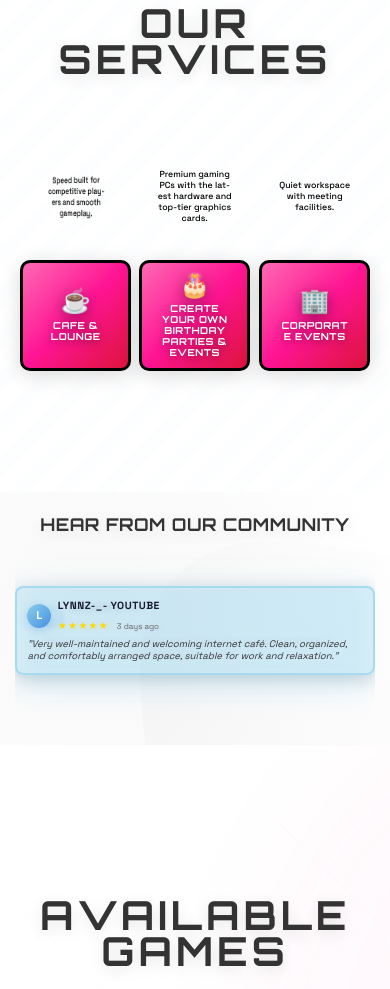
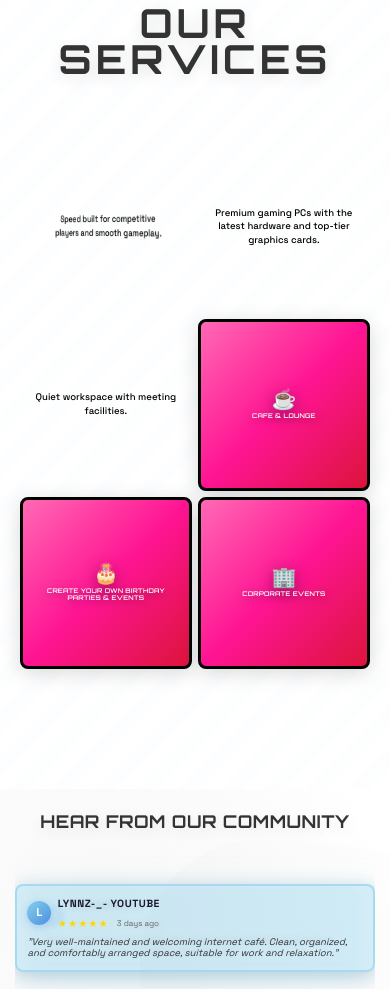
Before and after one commit to PetridesAlex/White_Project, a React (Vite) app: page / in a window 390 px wide. Shown: the part 1160-2149 px from the top of the page. Built offline with nearby package versions, Linux system fonts and the light colour scheme; no server answers.

Commit message:
Final fixes: Increase paragraph font size for mobile readability, ensure service cards work properly on all devices

```diff
--- a/src/index.css
+++ b/src/index.css
@@ -848,6 +848,20 @@ body {
     box-shadow: none !important;
 }
 
+/* Hide h3 on back side - only show paragraph */
+.service-card-back h3 {
+    display: none !important;
+    visibility: hidden !important;
+    opacity: 0 !important;
+}
+
+/* Hide icon on back side */
+.service-card-back .service-icon {
+    display: none !important;
+    visibility: hidden !important;
+    opacity: 0 !important;
+}
+
 .service-icon {
     font-size: 4rem;
     margin: 0;
@@ -895,7 +909,9 @@ body {
     word-wrap: break-word;
     overflow-wrap: break-word;
     hyphens: auto;
-    display: block;
+    display: block !important;
+    visibility: visible !important;
+    opacity: 1 !important;
     align-self: center;
     font-weight: 500;
 }
@@ -1841,8 +1857,8 @@ body {
     }
 
     .services-grid {
-        grid-template-columns: repeat(3, 1fr);
-        grid-template-rows: repeat(2, 1fr);
+        grid-template-columns: repeat(2, 1fr);
+        grid-template-rows: repeat(3, 1fr);
         gap: 0.75rem;
         max-width: 100%;
     }
@@ -1912,33 +1928,55 @@ body {
 
     .service-card-front,
     .service-card-back {
-        padding: 0.875rem;
-        gap: 0.5rem;
+        padding: 0.75rem;
+        gap: 0.4rem;
         border-radius: 12px;
         justify-content: center !important;
         align-items: center !important;
     }
 
     .service-icon {
-        font-size: 1.75rem;
+        font-size: 1.5rem;
         margin: 0;
     }
 
     .service-card-front h3 {
-        font-size: clamp(0.65rem, 2.5vw, 0.8rem);
+        font-size: clamp(0.48rem, 1.9vw, 0.68rem);
         margin: 0;
+        padding: 0 0.2rem;
+        line-height: 1.25;
+        letter-spacing: 0.4px;
+        font-weight: 600;
+        word-break: break-word;
+        overflow-wrap: break-word;
+    }
+
+    /* Hide h3 and icon on back side for mobile */
+    .service-card-back h3 {
+        display: none !important;
+        visibility: hidden !important;
+        opacity: 0 !important;
+    }
+
+    .service-card-back .service-icon {
+        display: none !important;
+        visibility: hidden !important;
+        opacity: 0 !important;
+    }
+
+    .service-card-back p {
+        font-size: clamp(0.7rem, 2.5vw, 0.9rem);
         padding: 0 0.25rem;
-        line-height: 1.15;
-        letter-spacing: 1px;
-    }
-
-    .service-card-back p {
-        font-size: clamp(0.6rem, 2.2vw, 0.75rem);
-        padding: 0 0.25rem;
-        line-height: 1.3;
+        line-height: 1.4;
         margin: 0 auto;
         text-align: center;
         align-self: center;
+        display: block !important;
+        visibility: visible !important;
+        opacity: 1 !important;
+        word-break: break-word;
+        overflow-wrap: break-word;
+        font-weight: 500;
     }
 
     .footer-content {
@@ -2011,8 +2049,8 @@ body {
     }
 
     .services-grid {
-        grid-template-columns: repeat(3, 1fr) !important;
-        grid-template-rows: repeat(2, 1fr) !important;
+        grid-template-columns: repeat(2, 1fr) !important;
+        grid-template-rows: repeat(3, 1fr) !important;
         gap: 0.5rem !important;
     }
 
@@ -2034,16 +2072,146 @@ body {
     }
 
     .service-card-front h3 {
-        font-size: clamp(0.6rem, 2.2vw, 0.75rem) !important;
-        letter-spacing: 0.5px !important;
+        font-size: clamp(0.45rem, 1.8vw, 0.65rem) !important;
+        letter-spacing: 0.3px !important;
+        line-height: 1.15 !important;
+        font-weight: 600 !important;
+    }
+
+    /* Hide h3 and icon on back side for extra small devices */
+    .service-card-back h3 {
+        display: none !important;
+        visibility: hidden !important;
+        opacity: 0 !important;
+    }
+
+    .service-card-back .service-icon {
+        display: none !important;
+        visibility: hidden !important;
+        opacity: 0 !important;
     }
 
     .service-card-back p {
-        font-size: clamp(0.55rem, 2vw, 0.7rem) !important;
-        line-height: 1.25 !important;
+        font-size: clamp(0.65rem, 2.2vw, 0.85rem) !important;
+        line-height: 1.4 !important;
         margin: 0 auto !important;
         text-align: center !important;
         align-self: center !important;
+        padding: 0 0.2rem !important;
+        display: block !important;
+        visibility: visible !important;
+        opacity: 1 !important;
+        word-break: break-word !important;
+        overflow-wrap: break-word !important;
+        font-weight: 500 !important;
+    }
+}
+
+/* Extra small devices (360px - 430px) */
+@media (max-width: 430px) and (min-width: 360px) {
+    .services-grid {
+        grid-template-columns: repeat(2, 1fr) !important;
+        grid-template-rows: repeat(3, 1fr) !important;
+        gap: 0.4rem !important;
+    }
+
+    .service-card-wrapper {
+        max-width: 100% !important;
+    }
+
+    .service-card-front,
+    .service-card-back {
+        padding: 0.6rem !important;
+        gap: 0.3rem !important;
+        border-radius: 8px !important;
+    }
+
+    .service-icon {
+        font-size: 1.25rem !important;
+    }
+
+    .service-card-front h3 {
+        font-size: clamp(0.4rem, 1.5vw, 0.55rem) !important;
+        letter-spacing: 0.2px !important;
+        line-height: 1.2 !important;
+        font-weight: 600 !important;
+        padding: 0 0.1rem !important;
+        word-break: break-word !important;
+        overflow-wrap: break-word !important;
+    }
+
+    .service-card-back p {
+        font-size: clamp(0.6rem, 2vw, 0.8rem) !important;
+        line-height: 1.4 !important;
+        padding: 0 0.15rem !important;
+        word-break: break-word !important;
+        overflow-wrap: break-word !important;
+        display: block !important;
+        visibility: visible !important;
+        opacity: 1 !important;
+        font-weight: 500 !important;
+    }
+
+    /* Hide h3 and icon on back side for 360px-430px devices */
+    .service-card-back h3 {
+        display: none !important;
+        visibility: hidden !important;
+        opacity: 0 !important;
+    }
+
+    .service-card-back .service-icon {
+        display: none !important;
+        visibility: hidden !important;
+        opacity: 0 !important;
+    }
+}
+
+/* Extra extra small devices (below 360px) */
+@media (max-width: 359px) {
+    .services-grid {
+        grid-template-columns: repeat(2, 1fr) !important;
+        grid-template-rows: repeat(3, 1fr) !important;
+        gap: 0.35rem !important;
+    }
+
+    .service-card-front,
+    .service-card-back {
+        padding: 0.55rem !important;
+        gap: 0.25rem !important;
+    }
+
+    .service-icon {
+        font-size: 1.15rem !important;
+    }
+
+    .service-card-front h3 {
+        font-size: clamp(0.38rem, 1.4vw, 0.5rem) !important;
+        letter-spacing: 0.15px !important;
+        padding: 0 0.08rem !important;
+    }
+
+    .service-card-back p {
+        font-size: clamp(0.58rem, 1.9vw, 0.75rem) !important;
+        padding: 0 0.1rem !important;
+        line-height: 1.4 !important;
+        font-weight: 500 !important;
+        word-break: break-word !important;
+        overflow-wrap: break-word !important;
+        display: block !important;
+        visibility: visible !important;
+        opacity: 1 !important;
+    }
+
+    .service-card-back h3 {
+        display: none !important;
+        visibility: hidden !important;
+        opacity: 0 !important;
+    }
+
+    .service-card-back .service-icon {
+        display: none !important;
+        visibility: hidden !important;
+        opacity: 0 !important;
     }
 }
 
```
